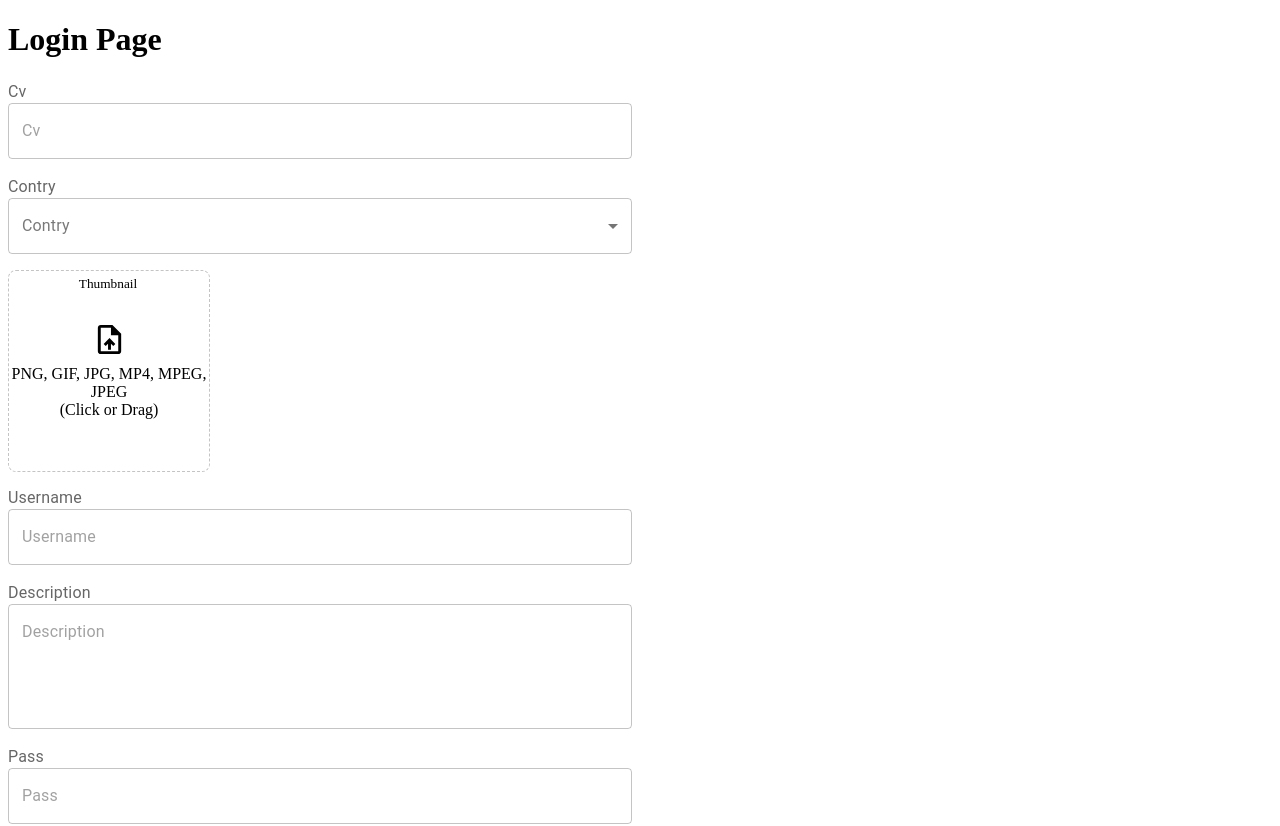
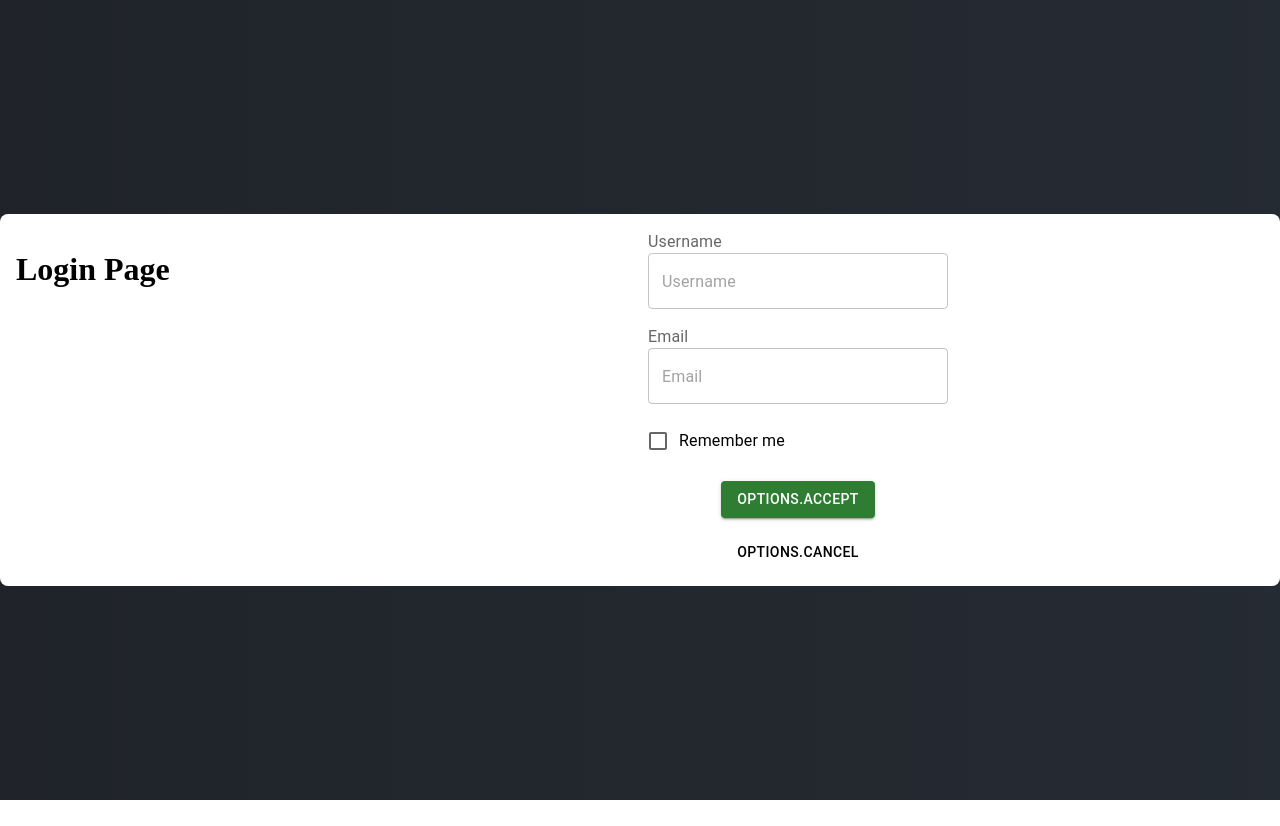
Before and after one commit to RoneyCBR/WebBlog, a React app: page / in a window 1280 px wide. Shown: the top 826 px of the page. After the commit the page ends 800 px from the top, so only its background shows below. Built offline with nearby package versions, Linux system fonts and the light colour scheme.

Commit message:
install fileloader

```diff
--- a/package.json
+++ b/package.json
@@ -21,6 +21,7 @@
     "@mui/material": "^5.15.4",
     "babel-loader": "^9.1.3",
     "css-loader": "^6.9.0",
+    "file-loader": "^6.2.0",
     "formik": "^2.4.5",
     "html-webpack-plugin": "^5.6.0",
     "i18next-browser-languagedetector": "^7.2.0",
--- /dev/null
+++ b/src/pages/Login/Login.css
@@ -0,0 +1,45 @@
+body {
+  margin: 0;
+  padding: 0;
+  height: 100vh;
+  display: flex;
+  align-items: center;
+  justify-content: center;
+  background: linear-gradient(to right, #20232a, #252b33);
+}
+
+.splash-art {
+  position: relative;
+  width: 400px;
+  height: 200px;
+  background: url('/banner-login.jpg') center/cover no-repeat;
+  overflow: hidden;
+  border-radius: 8px;
+  box-shadow: 0 0 20px rgba(0, 0, 0, 0.5);
+}
+
+.overlay {
+  position: absolute;
+  top: 0;
+  left: 0;
+  width: 100%;
+  height: 100%;
+  background: linear-gradient(rgba(0, 0, 0, 0.6), rgba(0, 0, 0, 0.8));
+  border-radius: 8px;
+  display: flex;
+  flex-direction: column;
+  justify-content: center;
+  align-items: center;
+  color: #fff;
+  text-align: center;
+}
+
+.title {
+  font-size: 24px;
+  font-weight: bold;
+  margin-bottom: 10px;
+}
+
+.subtitle {
+  font-size: 16px;
+}
--- a/src/pages/Login/index.js
+++ b/src/pages/Login/index.js
@@ -1,21 +1,17 @@
+import React from 'react';
+import Box from '@mui/material/Box';
 import NewFormDynamic from '@/components/FormDynamic/FormDynamic';
-import React from 'react';
+import './Login.css'
 
 const LoginPage = () => {
 
   const formData = {
-    cv: 'url',
-    contry: 'select',
-    thumbnail: 'multimedia',
     username: 'textShort',
-    description: 'textLong',
-    pass: 'password',
     email: {
-      value: "roney_capri@hotmail.com",
+      value: '',
       type: 'email'
     },
     remember_me: 'checkbox',
-    total: 'number'
   };
 
   const handleSubmit = (values,formik) => {
@@ -24,14 +20,23 @@ const LoginPage = () => {
   }
 
   return (
-    <div>
+    <Box
+      sx={{
+        p: 2,
+        borderRadius: 2,
+        bgcolor: 'background.default',
+        display: 'grid',
+        gridTemplateColumns: { md: '1fr 1fr' },
+        gap: 2,
+      }}
+    >
       <h1>Login Page</h1>
       <NewFormDynamic
         enableReinitialize={false}
         initValues={formData}
         onSubmit={handleSubmit}
       />
-    </div>
+    </Box>
   )
 }
 
--- a/webpack.config.js
+++ b/webpack.config.js
@@ -12,6 +12,7 @@ module.exports = {
   entry: './src/index.js',
   output: {
     filename: 'main.js',
+    path: path.resolve(__dirname, 'dist')
   },
   module: {
     rules: [
@@ -23,6 +24,21 @@ module.exports = {
       {
         test:/\.css$/,
         use:['style-loader','css-loader']
+      },
+      {
+        test: /\.(png|jpe?g|gif)$/i,
+        use: [
+          {
+            loader: 'file-loader',
+            options: {
+              name: '[path][name].[ext]',
+              context: path.resolve(__dirname, 'src'),
+              outputPath: 'dist/',
+              publicPath: '/',
+              useRelativePaths: true
+            },
+          },
+        ],
       }
     ],
   },
```
Also changed, not shown: 2 other files (tests, documents, lock files or other folders).
